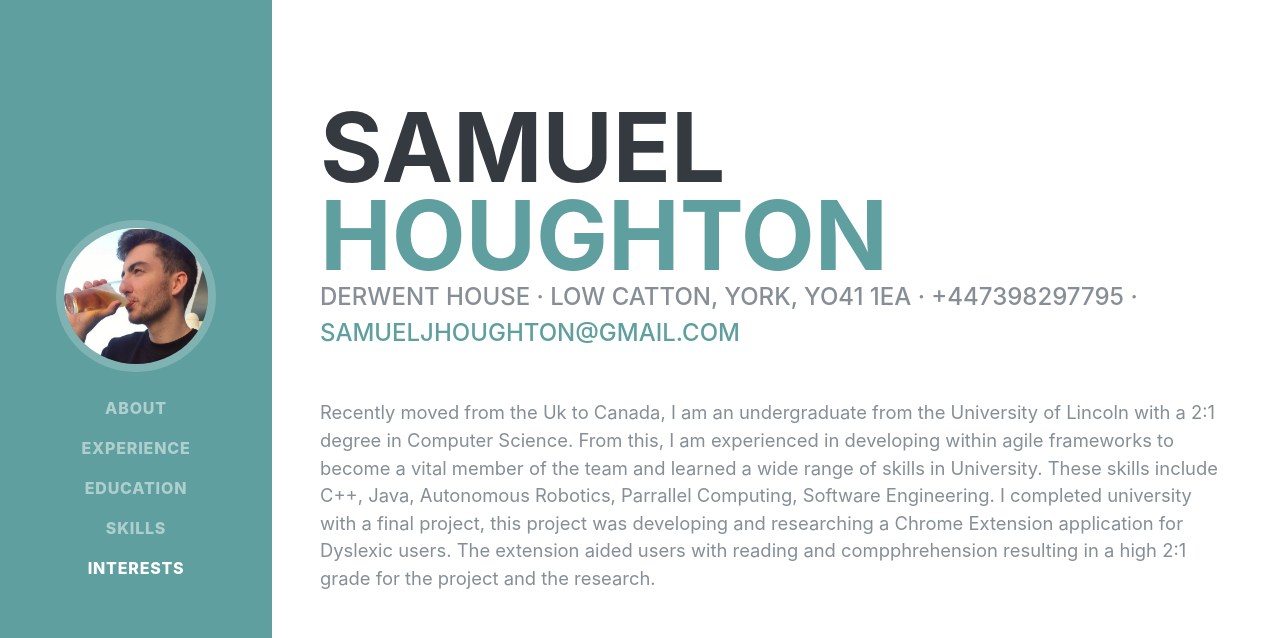
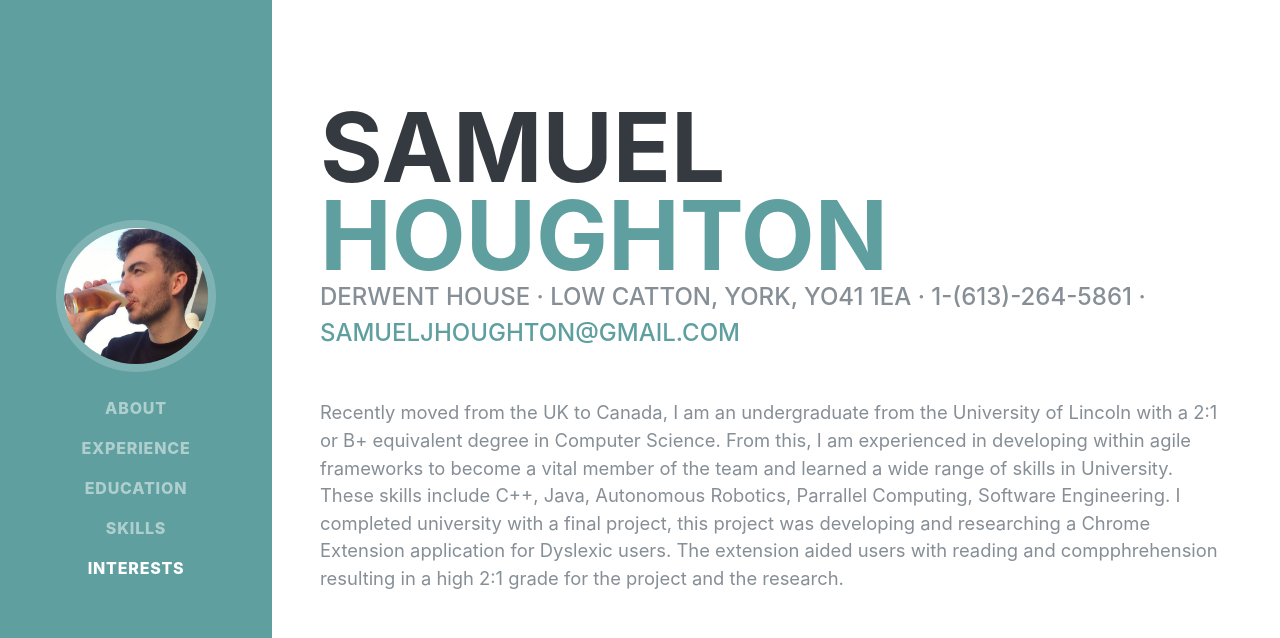
Before and after one commit to SamHoughton/SamHoughton.github.io, a plain HTML site: page index.html in a window 1280 px wide. Shown: the top 638 px of the page. Drawn offline with Linux system fonts and the light colour scheme; a web font is replaced by a local one.

Commit message:
Update index.html

```diff
--- a/index.html
+++ b/index.html
@@ -63,10 +63,10 @@
         <h1 class="mb-0">Samuel
           <span class="text-primary">Houghton</span>
         </h1>
-        <div class="subheading mb-5">Derwent House · low Catton, York, YO41 1EA · +447398297795 ·
+        <div class="subheading mb-5">Derwent House · low Catton, York, YO41 1EA · 1-(613)-264-5861 ·
           <a href="mailto:name@email.com">samueljhoughton@gmail.com</a>
         </div>
-        <p class="lead mb-5">Recently moved from the Uk to Canada, I am an undergraduate from the University of Lincoln with a 2:1 degree in Computer Science. From this, I am experienced in developing within agile frameworks to become a vital member of the team and learned a wide range of skills in University. These skills include C++, Java, Autonomous Robotics, Parrallel Computing, Software Engineering. I completed university with a final project, this project was developing and researching a Chrome Extension application for Dyslexic users. The extension aided users with reading and compphrehension resulting in a high 2:1 grade for the project and the research.</p>
+        <p class="lead mb-5">Recently moved from the UK to Canada, I am an undergraduate from the University of Lincoln with a 2:1 or B+ equivalent degree in Computer Science. From this, I am experienced in developing within agile frameworks to become a vital member of the team and learned a wide range of skills in University. These skills include C++, Java, Autonomous Robotics, Parrallel Computing, Software Engineering. I completed university with a final project, this project was developing and researching a Chrome Extension application for Dyslexic users. The extension aided users with reading and compphrehension resulting in a high 2:1 grade for the project and the research.</p>
         <div class="social-icons">
           <a href="https://www.linkedin.com/in/samuel-houghton-31274150/">
             <i class="fab fa-linkedin-in"></i>
```
